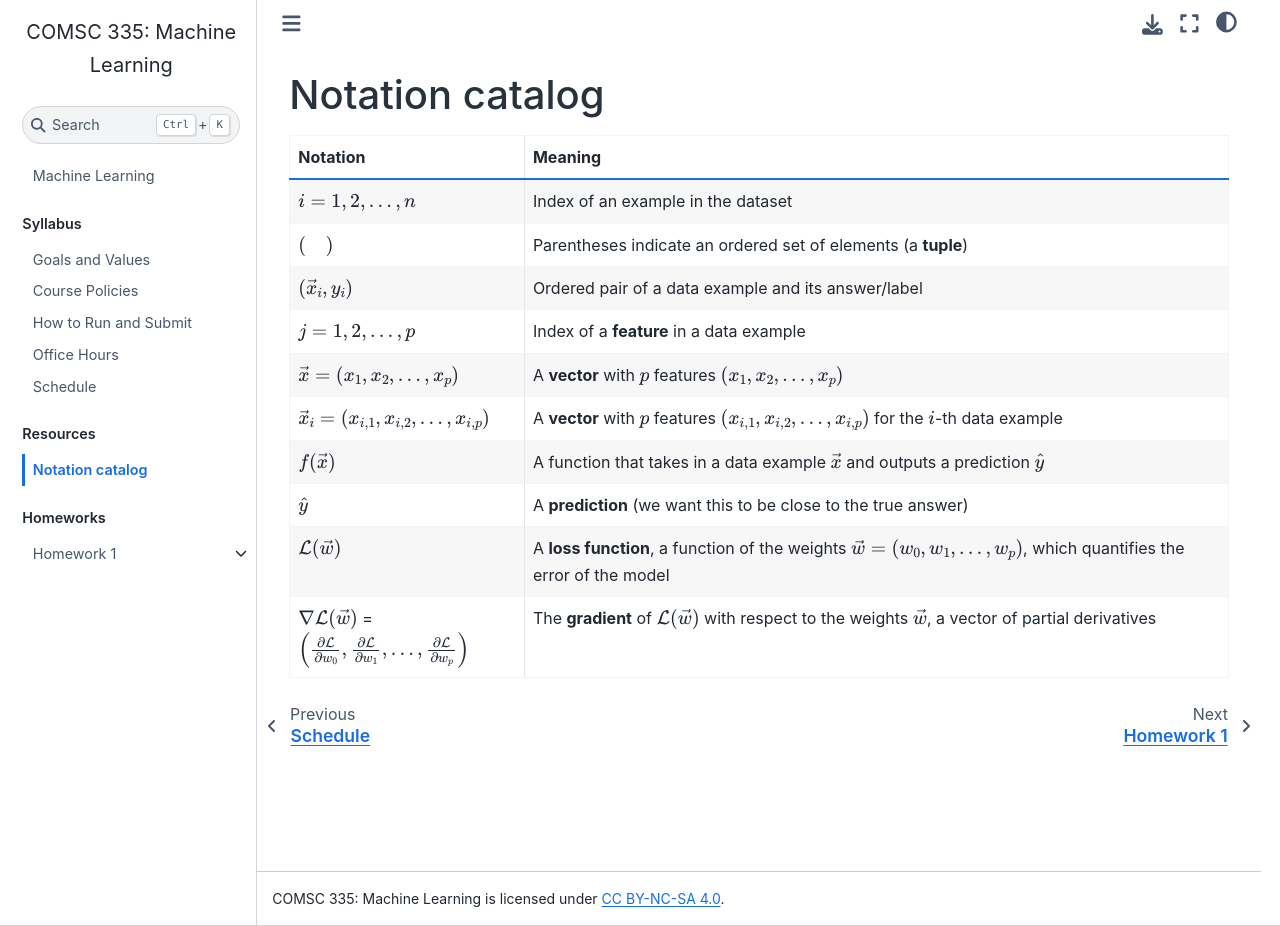
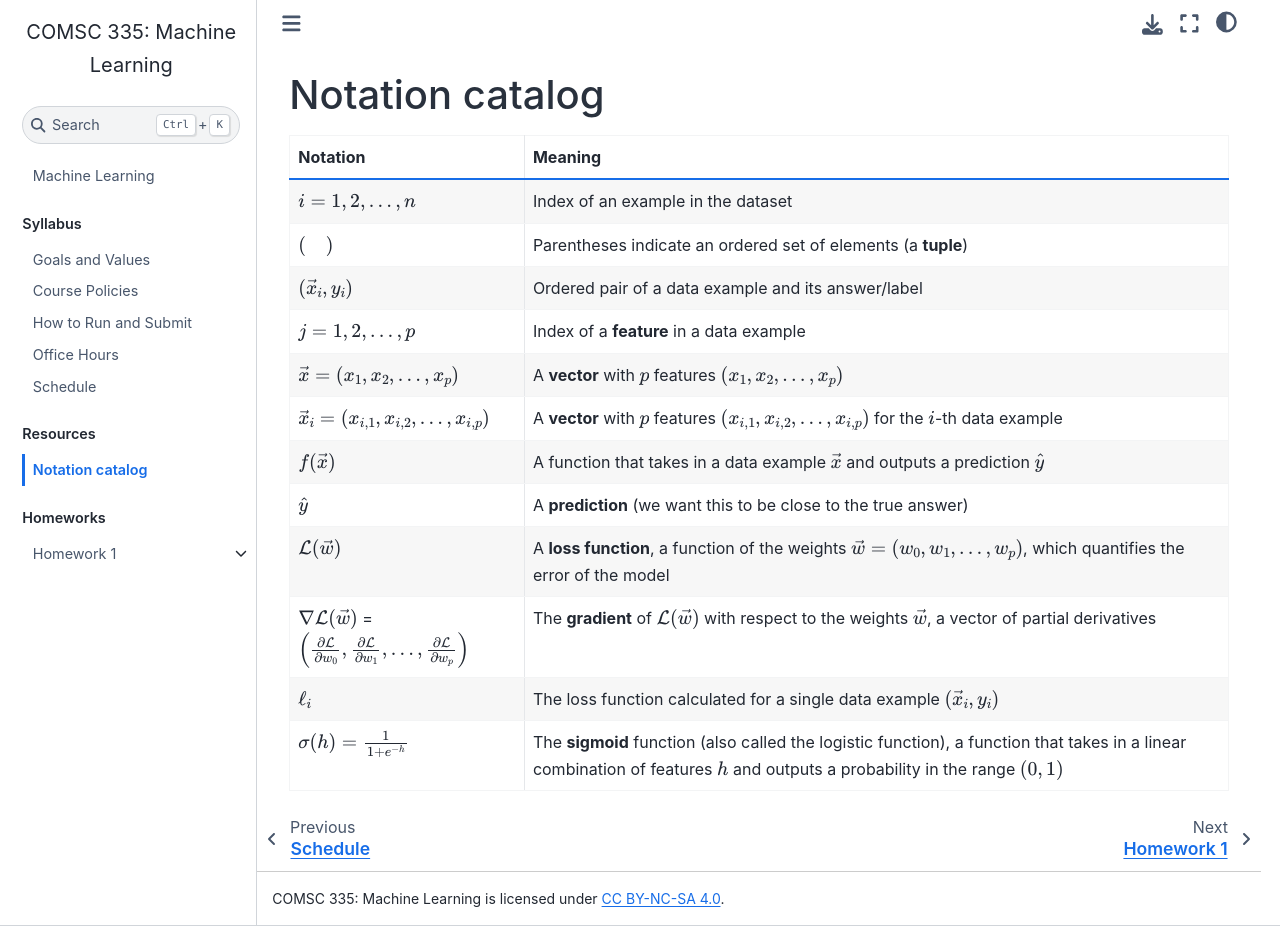
Before and after one commit to comsc335/comsc335.github.io, a Jupyter Book: the page built from resources/catalog.md, in a window 1280 px wide and 926 px high. Built offline with Jupyter Book 1.0.4 settings and Sphinx 7.4.7 and the Sphinx Book theme 1.1.4, drawn with Linux system fonts in a browser that asks for light colours; pages that are not in the unit, such as notebooks, are missing from menus.

````diff
--- a/resources/catalog.md
+++ b/resources/catalog.md
@@ -28,4 +28,8 @@
   - A **loss function**, a function of the weights $\vec{w} = (w_0, w_1, \ldots, w_p)$, which quantifies the error of the model
 * - $\nabla \mathcal{L}(\vec{w})$ = $\left(\frac{\partial \mathcal{L}}{\partial w_0}, \frac{\partial \mathcal{L}}{\partial w_1}, \ldots, \frac{\partial \mathcal{L}}{\partial w_p}\right)$
   - The **gradient** of $\mathcal{L}(\vec{w})$ with respect to the weights $\vec{w}$, a vector of partial derivatives
+* - $\ell_i$
+  - The loss function calculated for a single data example $(\vec{x}_i, y_i)$
+* - $\sigma(h) = \frac{1}{1 + e^{-h}}$
+  - The **sigmoid** function (also called the logistic function), a function that takes in a linear combination of features $h$ and outputs a probability in the range $(0, 1)$
 ```
````
Also changed, not shown: syllabus/schedule.md (+7 -2 lines), 2 other files.
